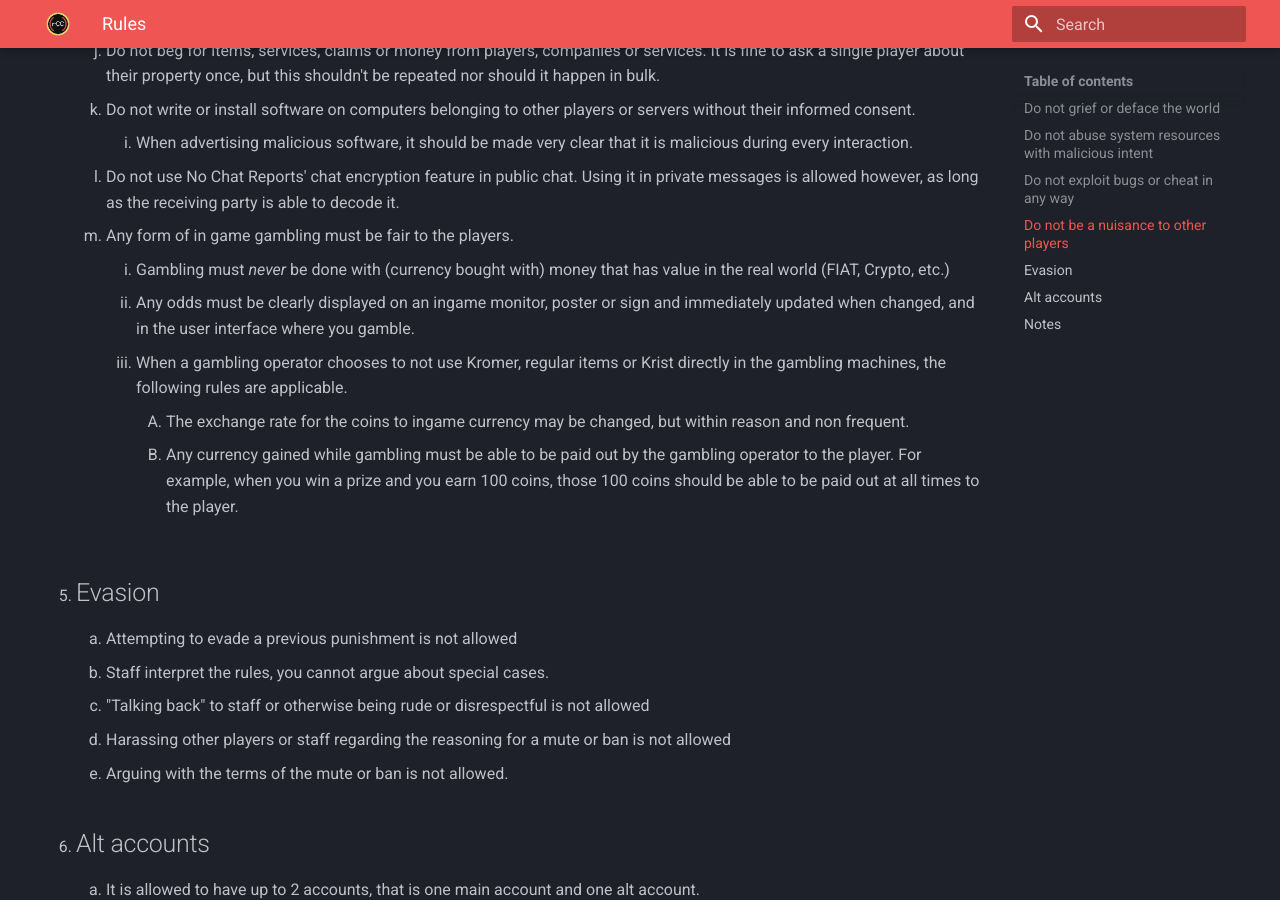
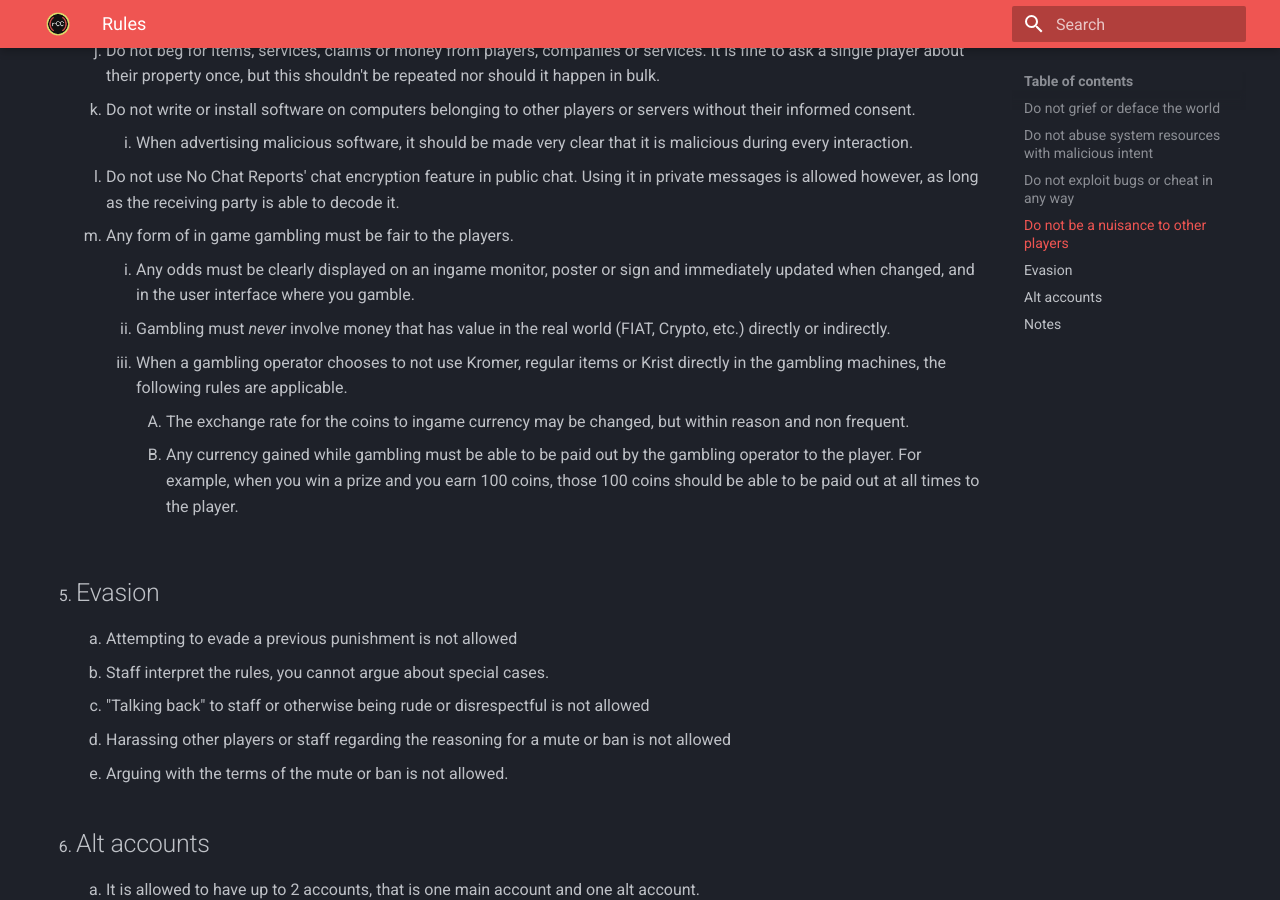
Before and after one commit to ReconnectedCC/docs, an MkDocs documentation site: the page built from docs/rules.md, in a window 1280 px wide and 900 px high, scrolled down 2064 px. Built offline with MkDocs 1.6.1 and Material for MkDocs 9.7.7, drawn with Linux system fonts in a browser that asks for light colours.

Commit message:
fix grammar

```diff
--- a/docs/rules.md
+++ b/docs/rules.md
@@ -50,8 +50,8 @@ hide:
         1.  When advertising malicious software, it should be made very clear that it is malicious during every interaction.
     12. Do not use No Chat Reports' chat encryption feature in public chat. Using it in private messages is allowed however, as long as the receiving party is able to decode it.
     13. Any form of in game gambling must be fair to the players.
-        1. Gambling must *never* be done with (currency bought with) money that has value in the real world (FIAT, Crypto, etc.)
         2. Any odds must be clearly displayed on an ingame monitor, poster or sign and immediately updated when changed, and in the user interface where you gamble.
+        1. Gambling must *never* involve money that has value in the real world (FIAT, Crypto, etc.) directly or indirectly.
         3. When a gambling operator chooses to not use Kromer, regular items or Krist directly in the gambling machines, the following rules are applicable.
             1. The exchange rate for the coins to ingame currency may be changed, but within reason and non frequent.
             2. Any currency gained while gambling must be able to be paid out by the gambling operator to the player. For example, when you win a prize and you earn 100 coins, those 100 coins should be able to be paid out at all times to the player.
```
